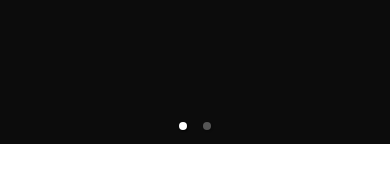
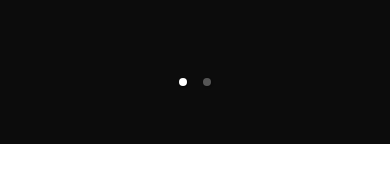
Before and after one commit to Jorge-Neves/Hyde-Rho, a React (Create React App) app: page / in a window 390 px wide. Shown: the part 744-926 px from the top of the page. Built offline with nearby package versions, Linux system fonts and the light colour scheme.

Commit message:
fixing center dots position and removing pagination on the carousel

```diff
--- a/src/App.css
+++ b/src/App.css
@@ -36,3 +36,11 @@
     transform: rotate(360deg);
   }
 }
+
+.carousel-status {
+  display: none;
+}
+
+.control-dots {
+  position: fixed !important;
+}
--- a/src/pages/index.js
+++ b/src/pages/index.js
@@ -17,8 +17,6 @@
     const [windowSize, setWindowSize] = useState(window.innerWidth);
 
     const [isOpen, setIsOpen] = useState(false);
-
-    const [isMobile, setIsMobile] = useState(false);
 
     const toggle = () => {
         setIsOpen(!isOpen);
```
